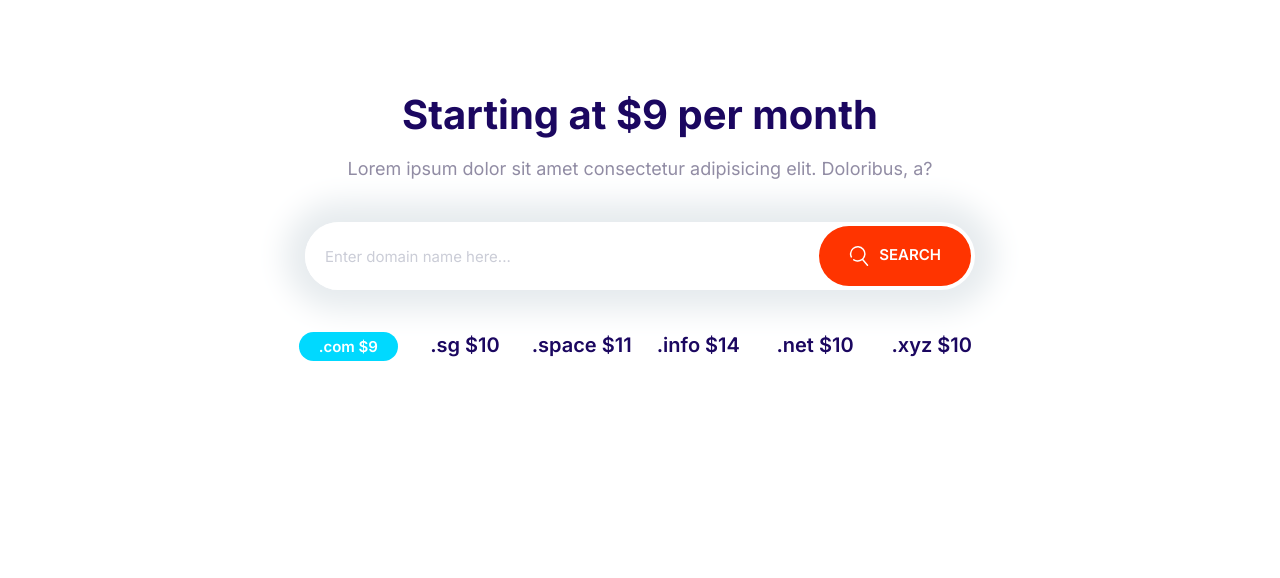
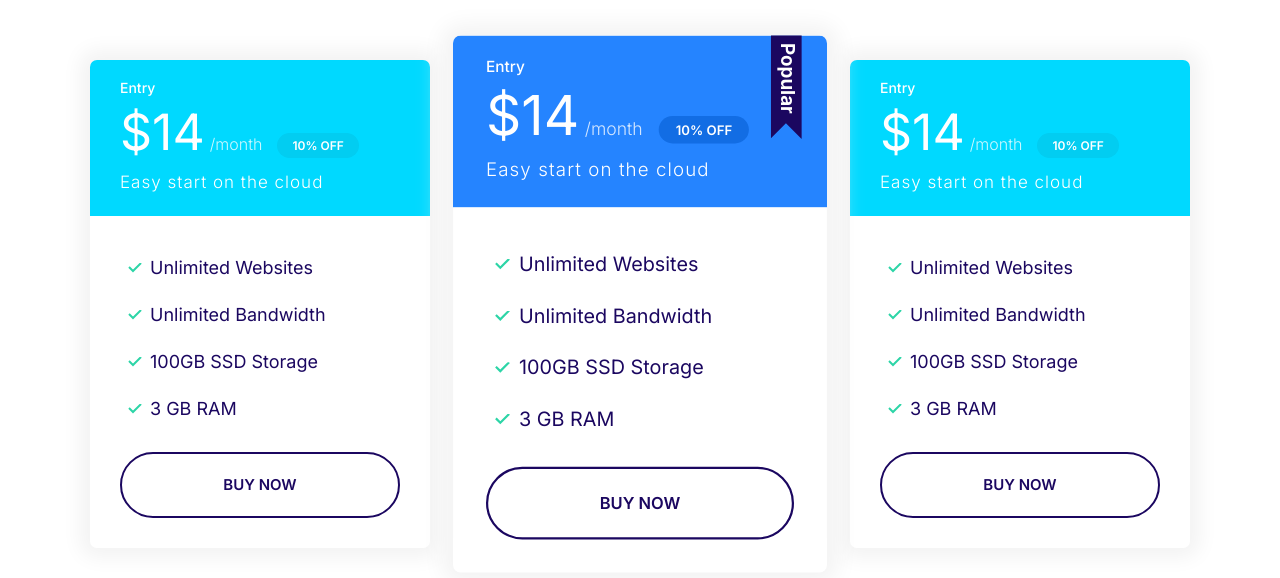
Before and after one commit to UliMur/cloudhostingproject, a plain HTML site: page index.html in a window 1280 px wide. Drawn offline with Linux system fonts and the light colour scheme.

Commit message:
Build Plans Block component.

```diff
--- a/css/styles.css
+++ b/css/styles.css
@@ -308,11 +308,19 @@ a {
   color: #fff;
 }
 
+.card--primary .badge--primary {
+    background-color: #126de4;
+}
+
 .card--secondary .badge--secondary {
   background: #02cdf1;
 }
 
 /* Plans */
+
+.plan {
+transition: transform .2s ease-out;
+}
 
 .plan__name {
   color: #fff;
@@ -343,6 +351,10 @@ a {
   margin-bottom: 2rem;
 }
 
+.plan--popular {
+    transform: scale(1.1);
+}
+
 .plan--popular .card__header {
   position: relative;
 }
@@ -354,6 +366,13 @@ a {
   position: absolute;
   top: -6px;
   right: 5%;
+}
+
+.plan:hover {
+    transform: scale(1.05);
+}
+.plan--popular:hover {
+    transform: scale(1.15);
 }
 
 @media screen and (min-width: 1024px) {
@@ -717,3 +736,13 @@ a {
     grid-template-columns: repeat(auto-fit, minmax(10rem, 1fr));
   }
 }
+
+/* Plans Block */
+
+.block-plans .grid {
+  gap: 8rem 4rem;
+}
+.block-plans .card {
+    max-width: 500px;
+    margin: 0 auto;
+}
--- a/index.html
+++ b/index.html
@@ -15,31 +15,69 @@
     <link rel="stylesheet" href="/css/styles.css" />
   </head>
   <body>
-    <section class="block container block-domain">
-      <header class="block__header">
-        <h2>Starting at $9 per month</h2>
-        <p>
-          Lorem ipsum dolor sit amet consectetur adipisicing elit. Doloribus, a?
-        </p>
-      </header>
-     <div class="input-group">
-        <input
-        type="text"
-        class="input"
-        placeholder="Enter domain name here..."/>
-    <button class="btn btn--accent">
-      <svg class="icon icon--white">
-        <use xlink:href="images/sprite.svg#search"></use>
-      </svg>Search</button>
-    </div>
-    <ul class="list block-domain__prices">
-      <li><span class="badge badge--secondary">.com $9</span></li>
-      <li>.sg $10</li>
-      <li>.space $11</li>
-      <li>.info $14</li>
-      <li>.net $10</li>
-      <li>.xyz $10</li>
-    </ul>
+    <section class="block container block-plans">
+      <div class="grid grid--1x3">
+        <div class="plan">
+          <div class="card card--secondary">
+            <header class="card__header">
+              <h3 class="plan__name">Entry</h3>
+              <span class="plan__price">$14</span>
+              <span class="plan__billing-cycle">/month</span>
+              <span class="badge badge--secondary badge--small">10% OFF</span>
+              <span class="plan__description">Easy start on the cloud</span>
+            </header>
+            <div class="card__body">
+              <ul class="list list--tick">
+                <li class="list__item">Unlimited Websites</li>
+                <li class="list__item">Unlimited Bandwidth</li>
+                <li class="list__item">100GB SSD Storage</li>
+                <li class="list__item">3 GB RAM</li>
+              </ul>
+              <bitton class="btn btn--outline btn--block">Buy Now</bitton>
+            </div>
+          </div>
+        </div>
+        <div class="plan plan--popular">
+          <div class="card card--primary">
+            <header class="card__header">
+              <h3 class="plan__name">Entry</h3>
+              <span class="plan__price">$14</span>
+              <span class="plan__billing-cycle">/month</span>
+              <span class="badge badge--primary badge--small">10% OFF</span>
+              <span class="plan__description">Easy start on the cloud</span>
+            </header>
+            <div class="card__body">
+              <ul class="list list--tick">
+                <li class="list__item">Unlimited Websites</li>
+                <li class="list__item">Unlimited Bandwidth</li>
+                <li class="list__item">100GB SSD Storage</li>
+                <li class="list__item">3 GB RAM</li>
+              </ul>
+              <bitton class="btn btn--outline btn--block">Buy Now</bitton>
+            </div>
+          </div>
+        </div>
+        <div class="plan">
+          <div class="card card--secondary">
+            <header class="card__header">
+              <h3 class="plan__name">Entry</h3>
+              <span class="plan__price">$14</span>
+              <span class="plan__billing-cycle">/month</span>
+              <span class="badge badge--secondary badge--small">10% OFF</span>
+              <span class="plan__description">Easy start on the cloud</span>
+            </header>
+            <div class="card__body">
+              <ul class="list list--tick">
+                <li class="list__item">Unlimited Websites</li>
+                <li class="list__item">Unlimited Bandwidth</li>
+                <li class="list__item">100GB SSD Storage</li>
+                <li class="list__item">3 GB RAM</li>
+              </ul>
+              <bitton class="btn btn--outline btn--block">Buy Now</bitton>
+            </div>
+          </div>
+        </div>
+      </div>
     </section>
     <script src="js/main.js"></script>
   </body>
```
Also changed, not shown: components/plans block.html (added, +64 -0 lines).
